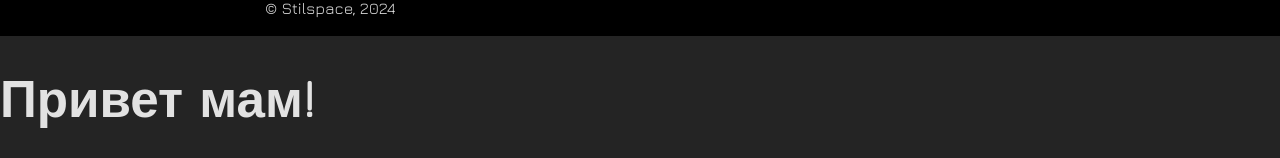
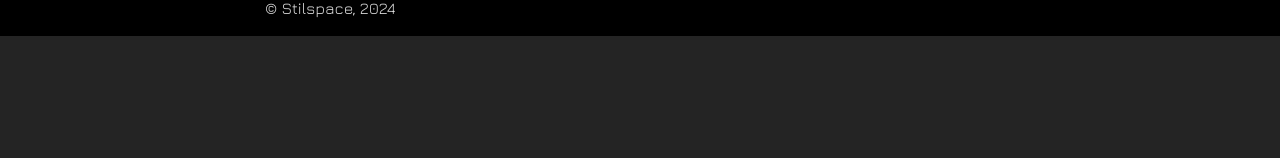
Before and after one commit to ElephantGenocide/hakaton, a React (Vite) app: page / in a window 1280 px wide. Shown: the part 2029-2187 px from the top of the page. After the commit the page ends 2065 px from the top, so only its background shows below. Built offline with nearby package versions, Linux system fonts and the light colour scheme; a web font is replaced by a local one.

Commit message:
hakaton v0.0.3

```diff
--- a/package.json
+++ b/package.json
@@ -15,7 +15,8 @@
     "react": "^18.2.0",
     "react-bootstrap-carousel": "^4.1.1",
     "react-dom": "^18.2.0",
-    "react-icons": "^5.1.0"
+    "react-icons": "^5.1.0",
+    "react-media": "^1.10.0"
   },
   "devDependencies": {
     "@types/react": "^18.2.66",
--- a/src/App.css
+++ b/src/App.css
@@ -1,7 +1,6 @@
 * {
     box-sizing: border-box;
     background: none;
-
   }
 .parallax{
 
--- a/src/App.jsx
+++ b/src/App.jsx
@@ -1,6 +1,7 @@
 import { Hero, Features, Content, Footer, Game, Header } from './components/index';
 import React, { useState, useEffect } from 'react';
 import './App.css'
+
 
 function App() {
   const [offsetY, setOffsetY] = useState(0);
@@ -26,12 +27,12 @@ function App() {
             </div>
           </div>
         </div>
+
       </div>
       <Features />
       <Content />
       <Game />
       <Footer />
-      <h1>Привет мам!</h1>
     </>
   )
 }
--- a/src/components/Hero/Hero.jsx
+++ b/src/components/Hero/Hero.jsx
@@ -1,7 +1,5 @@
 import React from "react";
 import "./hero.css";
-
-
 
 const Hero = () => {
   return (
--- a/src/components/Hero/hero.css
+++ b/src/components/Hero/hero.css
@@ -1,8 +1,6 @@
 
 .hero_section{
-
     overflow: hidden;
-
 }
 
 
```
Also changed, not shown: src/components/Header/Header.jsx (+4 -3 lines), src/assets/Hero/satellite.png (added), 1 other file (tests, documents, lock files or other folders).
